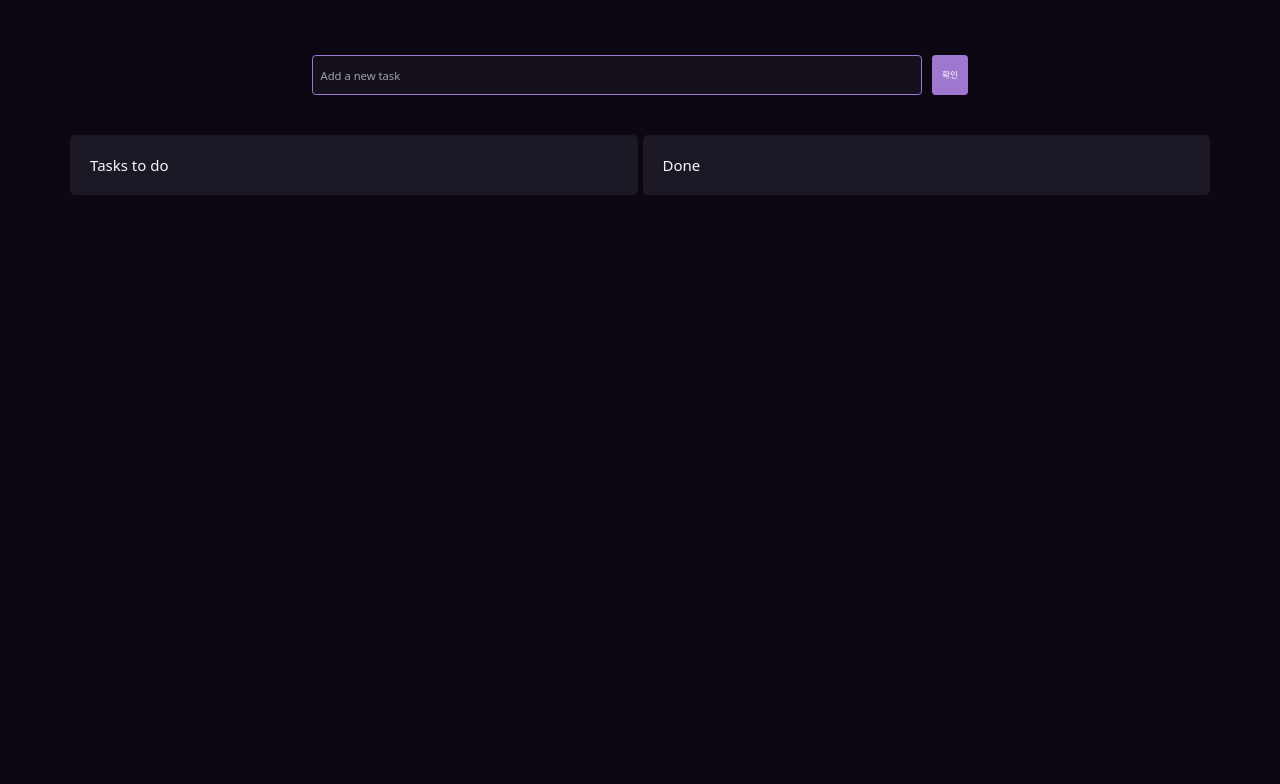
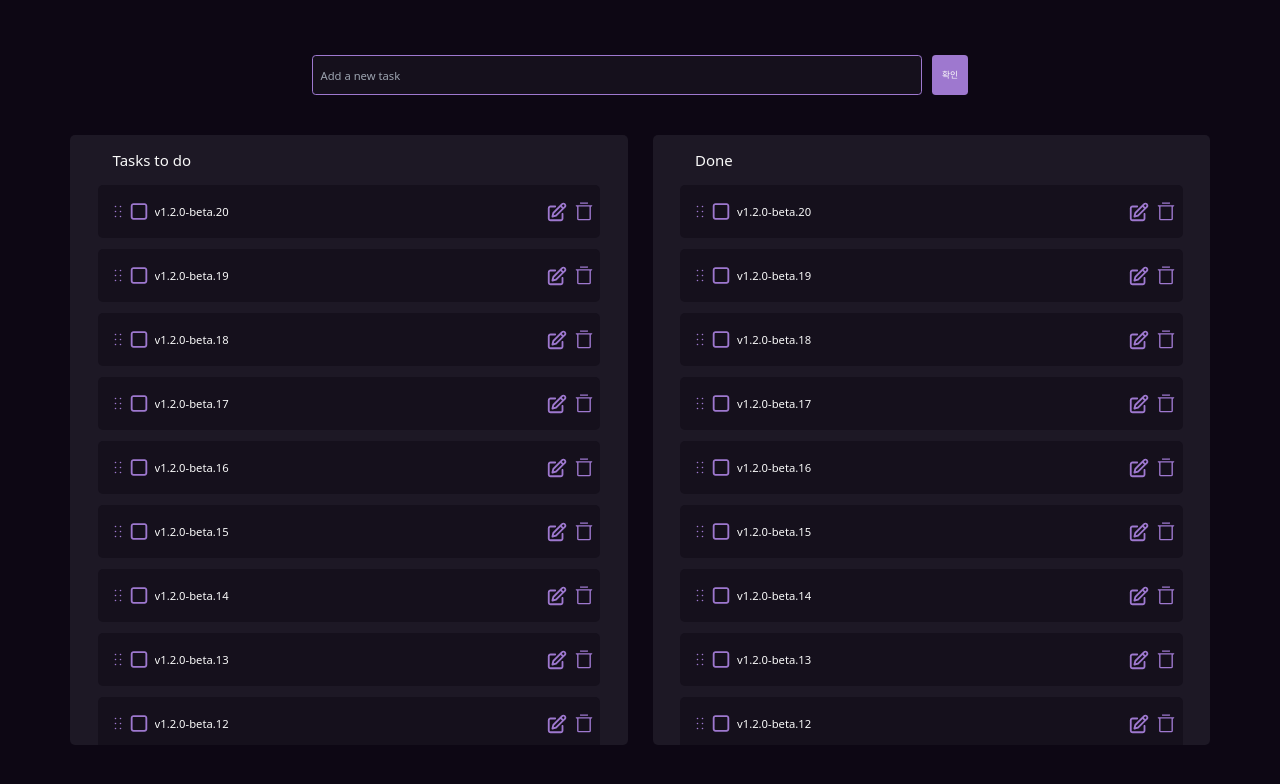
Before and after one commit to younyikim/fullstack-todo-app, a React (Vite) app in the folder client/: page / in a window 1280 px wide. Shown: the top 784 px of the page. Built offline with nearby package versions, Linux system fonts and the light colour scheme.

Commit message:
feat: Todo List Task UI 개발

```diff
--- a/client/src/pages/Todo/components/TodoListCard/index.tsx
+++ b/client/src/pages/Todo/components/TodoListCard/index.tsx
@@ -1,14 +1,48 @@
+// Components
+import { Separator } from '@/components/ui/separator';
+import { ScrollArea } from '@/components/ui/scroll-area';
+
 // Typings
 import { TodoListCardProps } from '@/pages/Todo/components/TodoListCard/todoListCard';
+import { Images } from '@/utils/images';
 
 const TodoListCard = (props: TodoListCardProps) => {
 	const { title } = props;
 
+	const tags = Array.from({ length: 20 }).map((_, i, a) => `v1.2.0-beta.${a.length - i}`);
+
 	return (
-		<div className="px-15pxr container flex h-full w-full rounded-lg bg-gray p-8">
-			<div>
+		<div className="flex h-full w-full flex-col items-center justify-center overflow-auto rounded-lg bg-gray px-11 scrollbar-hide">
+			<div className="sticky top-0 z-10 flex w-full bg-gray px-6 py-6">
 				<span className="text-2xl">{title}</span>
 			</div>
+			<ScrollArea>
+				{tags.map(tag => (
+					<>
+						<div
+							key={tag}
+							className="box-border flex max-w-full items-center justify-between overflow-hidden rounded-lg bg-background px-4 py-6"
+						>
+							<div className="box-border flex w-full flex-grow items-center gap-2">
+								<div className="flex items-center">
+									<img src={Images.DragVertical} alt="drag vertical icon" />
+									<img src={Images.Checkbox} alt="checkbox icon" />
+								</div>
+								<div className="flex w-0 flex-grow justify-start text-lg">
+									<p className="truncate">{tag}</p>
+								</div>
+							</div>
+							<div className="flex items-center">
+								<div className="flex items-center gap-2">
+									<img src={Images.Edit} alt="Edit icon" />
+									<img src={Images.Trash} alt="Trash icon" />
+								</div>
+							</div>
+						</div>
+						<Separator className="my-2" />
+					</>
+				))}
+			</ScrollArea>
 		</div>
 	);
 };
--- a/client/src/pages/Todo/index.tsx
+++ b/client/src/pages/Todo/index.tsx
@@ -4,9 +4,9 @@ import TodoListCard from '@/pages/Todo/components/TodoListCard';
 
 const Todo = () => {
 	return (
-		<div className="hg-full container mx-auto flex flex-col items-center justify-center px-4 py-2 pt-14">
+		<div className="container mx-auto box-border flex h-full flex-col items-center justify-start px-4 py-14">
 			<TodoInput />
-			<div className="flex w-full items-center justify-center gap-2 p-16">
+			<div className="box-border flex max-h-full w-full items-center justify-center gap-10 p-16">
 				<TodoListCard title="Tasks to do" />
 				<TodoListCard title="Done" />
 			</div>
--- /dev/null
+++ b/client/src/utils/images.ts
@@ -0,0 +1,13 @@
+interface ImagesType extends Record<string, string> {
+	Checkbox: string;
+	DragVertical: string;
+	Edit: string;
+	Trash: string;
+}
+
+export const Images: ImagesType = {
+	Checkbox: `src/assets/images/ic-checkbox.svg`,
+	DragVertical: `src/assets/images/ic-drag-vertical.svg`,
+	Edit: `src/assets/images/ic-edit.svg`,
+	Trash: `src/assets/images/ic-trash.svg`,
+};
```
